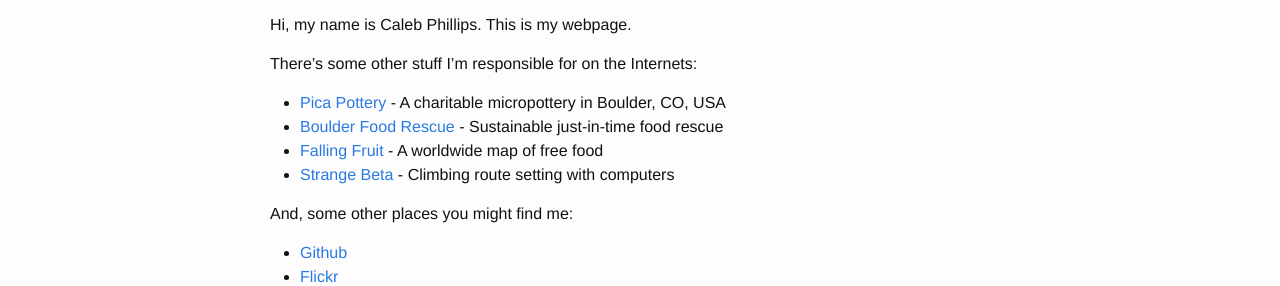
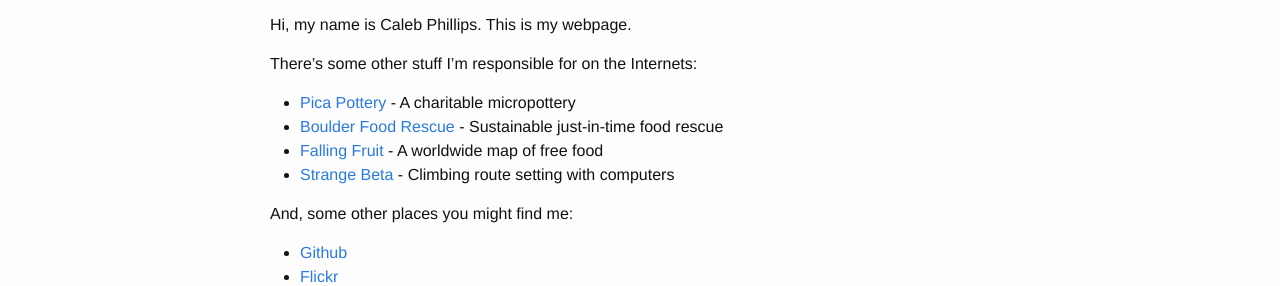
Before and after one commit to somerandomsequence/smallwhitecube, a Jekyll site: the page built from index.md, in a window 1280 px wide. Shown: the part 488-774 px from the top of the page. Built offline with Jekyll 4.4.1, drawn with Linux system fonts in a browser that asks for light colours; nearby versions of some CDN libraries.

Commit message:
Update index.md

```diff
--- a/index.md
+++ b/index.md
@@ -7,7 +7,7 @@
 
 There's some other stuff I'm responsible for on the Internets:
 
-*  [Pica Pottery](http://picapottery.com) - A charitable micropottery in Boulder, CO, USA
+*  [Pica Pottery](http://picapottery.com) - A charitable micropottery
 *  [Boulder Food Rescue](http://boulderfoodrescue.org) - Sustainable just-in-time food rescue
 *  [Falling Fruit](http://fallingfruit.org) - A worldwide map of free food
 *  [Strange Beta](http://strangebeta.com) - Climbing route setting with computers
```
